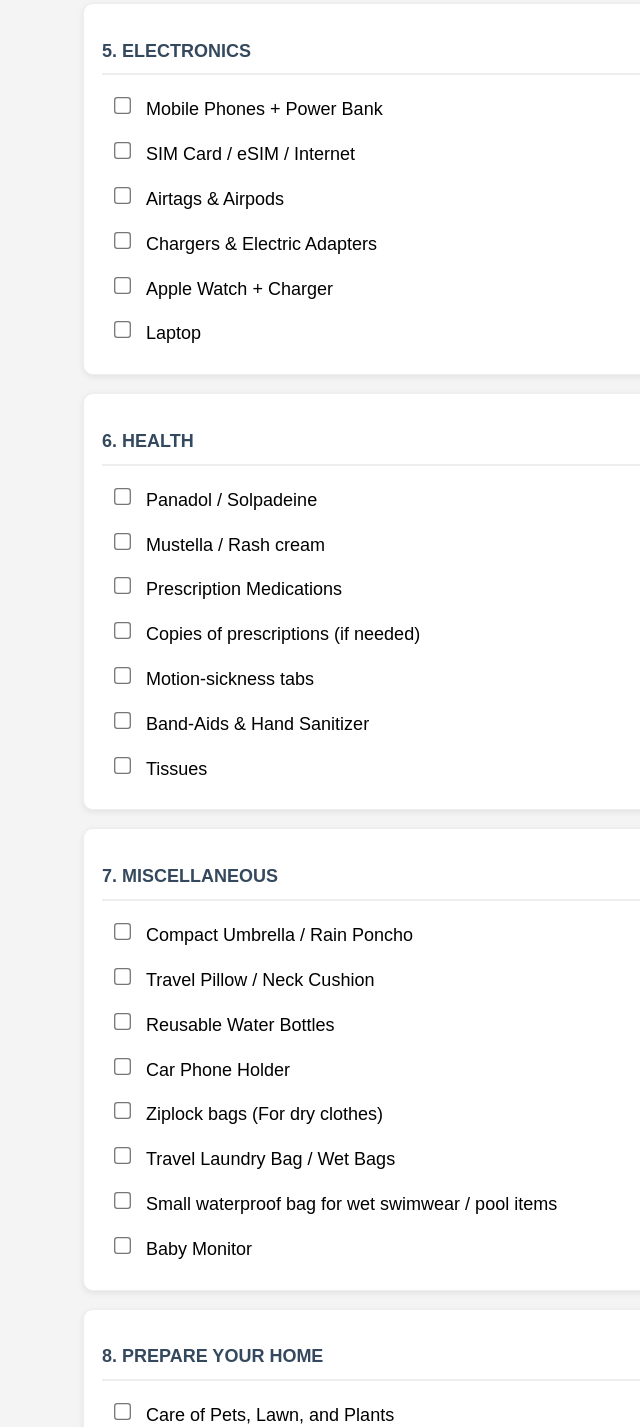
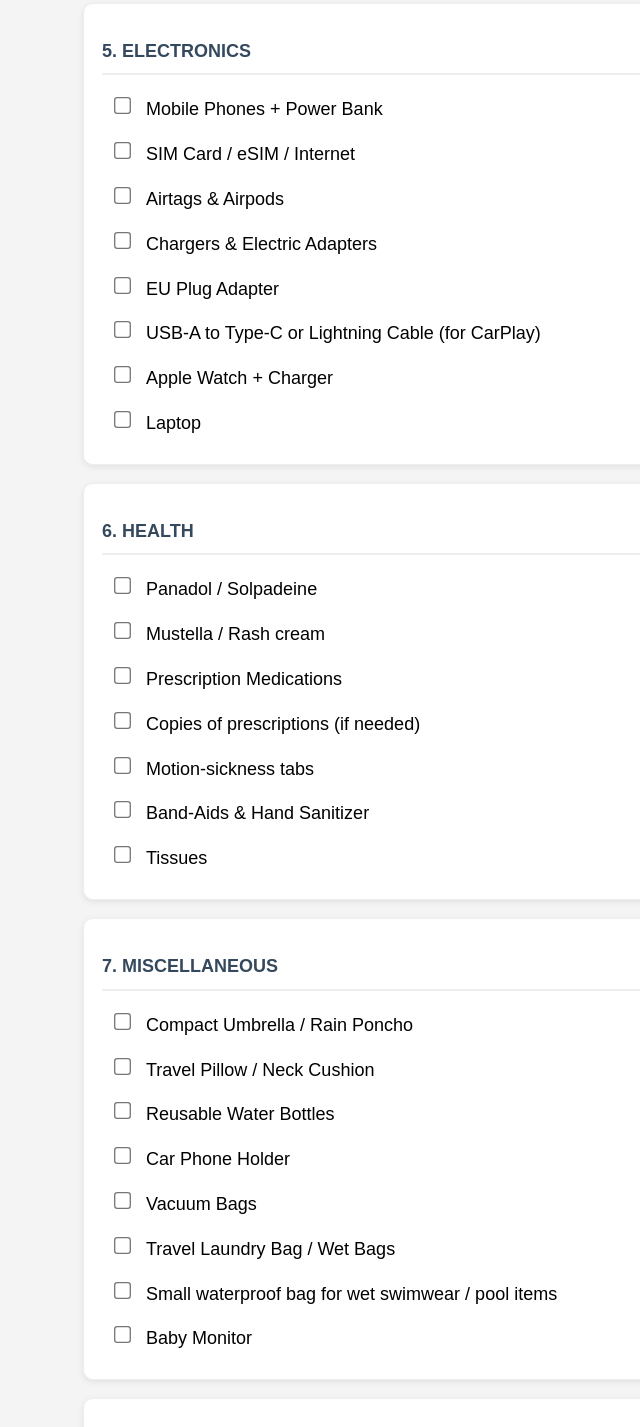
Before and after one commit to chiidzzz/personal-travel-checklist, a plain HTML site: page index.html in a window 1280 px wide. Shown: the part 2487-3914 px from the top of the page, without its empty margins (177-817 px from the left). Drawn offline with Linux system fonts and the light colour scheme.

Commit message:
Add vacuum bags, EU plug adapter, and CarPlay cable to checklist

```diff
--- a/index.html
+++ b/index.html
@@ -61,8 +61,7 @@
             <div class="item"><label><input type="checkbox"> Modest outfit / shawl for religious sites (if applicable)</label></div>
 
             <div class="item season-winter"><label><input type="checkbox"> Longline Waterproof Coat</label></div>
-            <div class="item season-winter"><label><input type="checkbox"> Thermal Tops/Leggings</label>
-            </div>
+            <div class="item season-winter"><label><input type="checkbox"> Thermal Tops/Leggings</label></div>
             <div class="item season-winter"><label><input type="checkbox"> Sweaters / Fleece Tops</label></div>
             <div class="item season-winter"><label><input type="checkbox"> Woolen Hat & Scarf</label></div>
             <div class="item season-winter"><label><input type="checkbox"> Gloves</label></div>
@@ -101,11 +100,12 @@
 
         <section class="checklist">
             <h2>5. ELECTRONICS</h2>
-            <div class="item"><label><input type="checkbox"> Mobile Phones + Power Bank</label>
-            </div>
+            <div class="item"><label><input type="checkbox"> Mobile Phones + Power Bank</label></div>
             <div class="item"><label><input type="checkbox"> SIM Card / eSIM / Internet</label></div>
             <div class="item"><label><input type="checkbox"> Airtags & Airpods</label></div>
             <div class="item"><label><input type="checkbox"> Chargers & Electric Adapters</label></div>
+            <div class="item"><label><input type="checkbox"> EU Plug Adapter</label></div>
+            <div class="item"><label><input type="checkbox"> USB-A to Type-C or Lightning Cable (for CarPlay)</label></div>
             <div class="item"><label><input type="checkbox"> Apple Watch + Charger</label></div>
             <div class="item"><label><input type="checkbox"> Laptop</label></div>
         </section>
@@ -120,8 +120,7 @@
             <div class="item"><label><input type="checkbox"> Band-Aids & Hand Sanitizer</label></div>
             <div class="item"><label><input type="checkbox"> Tissues</label></div>
             <div class="item season-summer"><label><input type="checkbox"> Insect Repellent</label></div>
-            <div class="item season-summer"><label><input type="checkbox"> After-sun/aloë gel + SPF lip balm</label>
-            </div>
+            <div class="item season-summer"><label><input type="checkbox"> After-sun/aloë gel + SPF lip balm</label></div>
         </section>
 
         <section class="checklist">
@@ -130,7 +129,7 @@
             <div class="item"><label><input type="checkbox"> Travel Pillow / Neck Cushion</label></div>
             <div class="item"><label><input type="checkbox"> Reusable Water Bottles</label></div>
             <div class="item"><label><input type="checkbox"> Car Phone Holder</label></div>
-            <div class="item"><label><input type="checkbox"> Ziplock bags (For dry clothes)</label></div>
+            <div class="item"><label><input type="checkbox"> Vacuum Bags</label></div>
             <div class="item"><label><input type="checkbox"> Travel Laundry Bag / Wet Bags</label></div>
             <div class="item"><label><input type="checkbox"> Small waterproof bag for wet swimwear / pool items</label></div>
             <div class="item"><label><input type="checkbox"> Baby Monitor</label></div>
```
